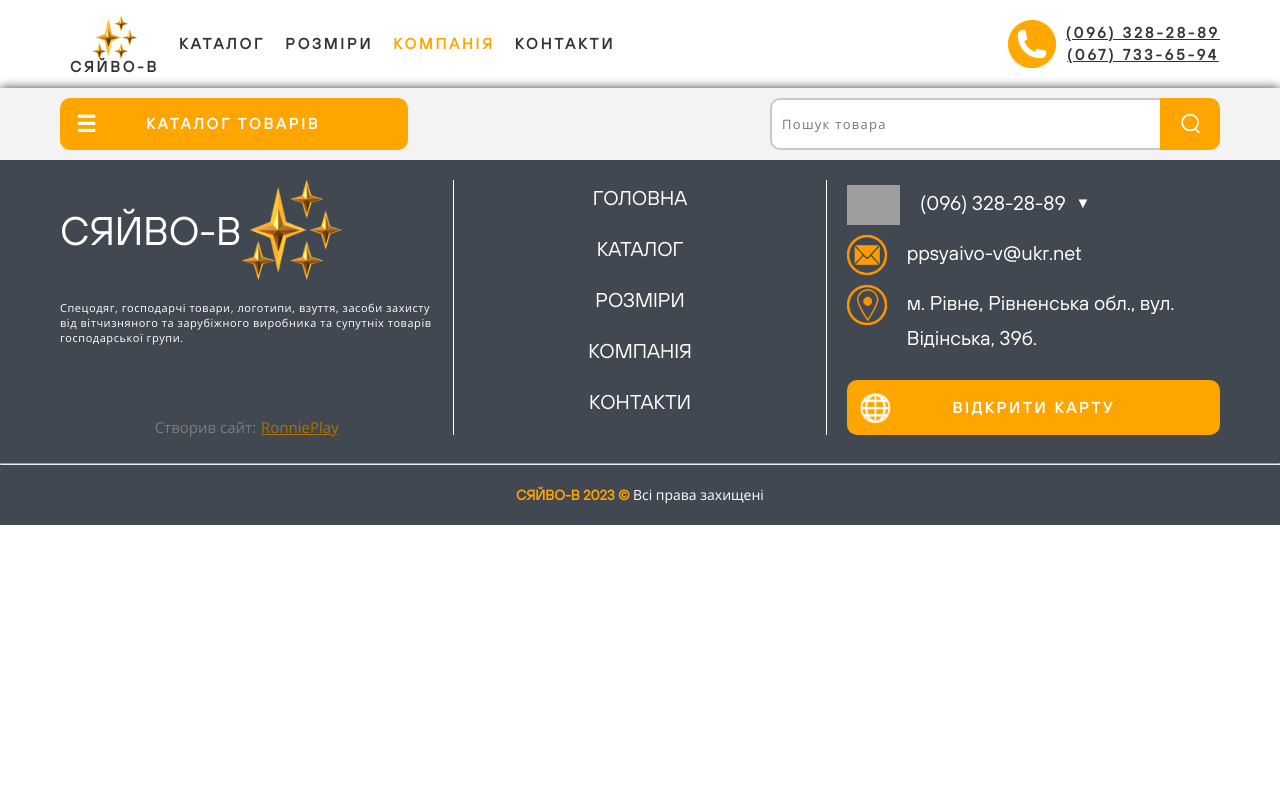
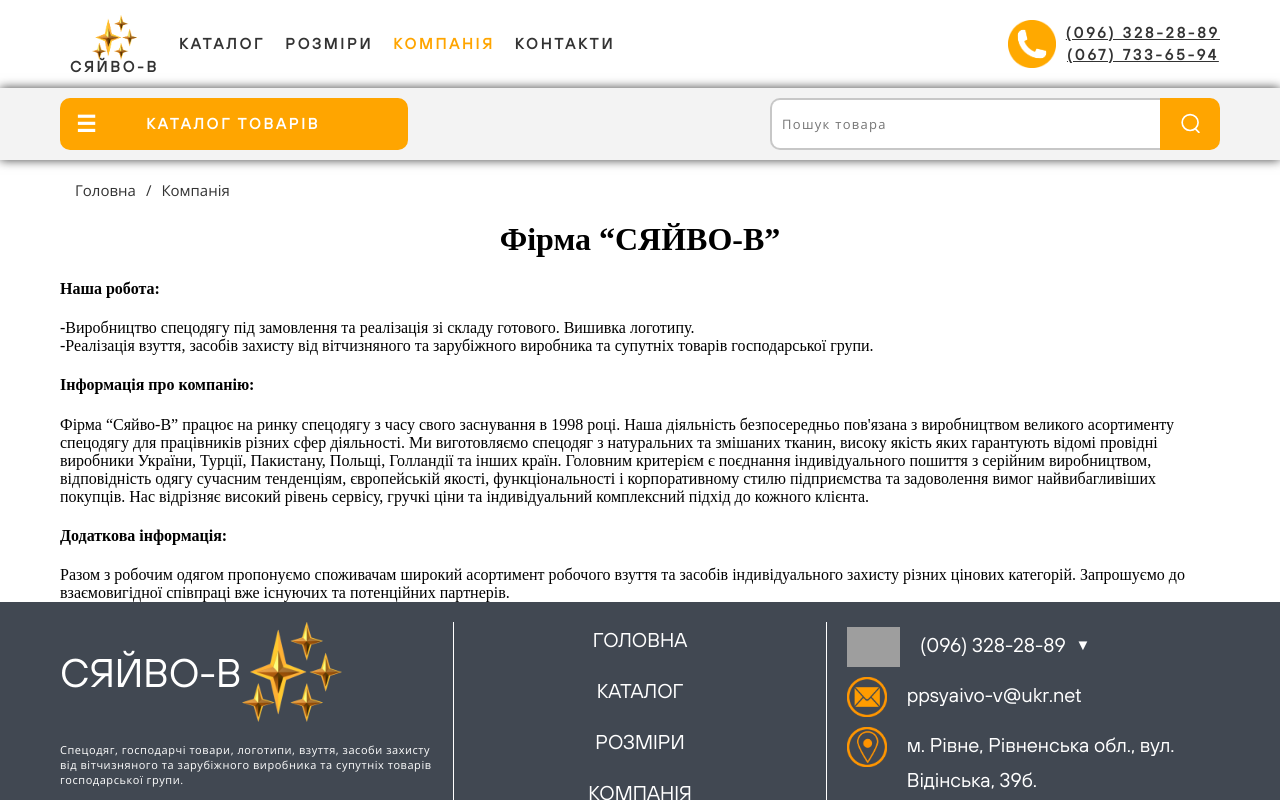
Before and after one commit to ReveinOFF/SyaivoV, a React (Create React App) app in the folder Front/: page /company in a window 1280 px wide. Shown: the top 800 px of the page. Built offline with nearby package versions, Linux system fonts and the light colour scheme; grey boxes are pictures that could not be loaded.

Commit message:
Add Company Page

```diff
--- a/Front/src/pages/company/company.jsx
+++ b/Front/src/pages/company/company.jsx
@@ -1,5 +1,57 @@
+import { Link, NavLink } from "react-router-dom";
+import "./companyStyle.scss";
+
 const Company = () => {
-  return <></>;
+  return (
+    <>
+      <div className="pages">
+        <Link to="/">Головна</Link>
+        <div>/</div>
+        <NavLink to="/company">Компанія</NavLink>
+      </div>
+
+      <div className="company">
+        <h1>Фірма “СЯЙВО-В”</h1>
+        <div>
+          <h4>Наша робота:</h4>
+          <div>
+            -Виробництво спецодягу під замовлення та реалізація зі складу
+            готового. Вишивка логотипу.
+          </div>
+          <div>
+            -Реалізація взуття, засобів захисту від вітчизняного та зарубіжного
+            виробника та супутніх товарів господарської групи.
+          </div>
+        </div>
+        <div>
+          <h4>Інформація про компанію:</h4>
+          <div>
+            Фірма “Сяйво-В” працює на ринку спецодягу з часу свого заснування в
+            1998 році. Наша діяльність безпосередньо пов'язана з виробництвом
+            великого асортименту спецодягу для працівників різних сфер
+            діяльності. Ми виготовляємо спецодяг з натуральних та змішаних
+            тканин, високу якість яких гарантують відомі провідні виробники
+            України, Турції, Пакистану, Польщі, Голландії та інших країн.
+            Головним критерієм є поєднання індивідуального пошиття з серійним
+            виробництвом, відповідність одягу сучасним тенденціям, європейській
+            якості, функціональності і корпоративному стилю підприємства та
+            задоволення вимог найвибагливіших покупців. Нас відрізняє високий
+            рівень сервісу, гручкі ціни та індивідуальний комплексний підхід до
+            кожного клієнта.
+          </div>
+        </div>
+        <div>
+          <h4>Додаткова інформація:</h4>
+          <div>
+            Разом з робочим одягом пропонуємо споживачам широкий асортимент
+            робочого взуття та засобів індивідуального захисту різних цінових
+            категорій. Запрошуємо до взаємовигідної співпраці вже існуючих та
+            потенційних партнерів.
+          </div>
+        </div>
+      </div>
+    </>
+  );
 };
 
 export default Company;
--- /dev/null
+++ b/Front/src/pages/company/companyStyle.scss
@@ -0,0 +1,17 @@
+@mixin fonts($ff, $fs, $fw, $lh, $ls, $ta, $td, $tt, $c) {
+  font-family: $ff;
+  font-size: $fs;
+  font-weight: $fw;
+  line-height: $lh;
+  letter-spacing: $ls;
+  text-decoration: $td;
+  text-transform: $tt;
+  text-align: $ta;
+  color: $c;
+}
+
+.company {
+  h1 {
+    text-align: center;
+  }
+}
--- a/Front/src/pages/contact/contact.jsx
+++ b/Front/src/pages/contact/contact.jsx
@@ -89,6 +89,7 @@
         title="geolocation"
         src="https://maps.google.com/maps?q=Сяйво-В&amp;t=&amp;z=18&amp;ie=UTF8&amp;iwloc=&amp;output=embed"
         frameBorder="0"
+        loading="lazy"
         width="100%"
         height={350}
         allowFullScreen
```
